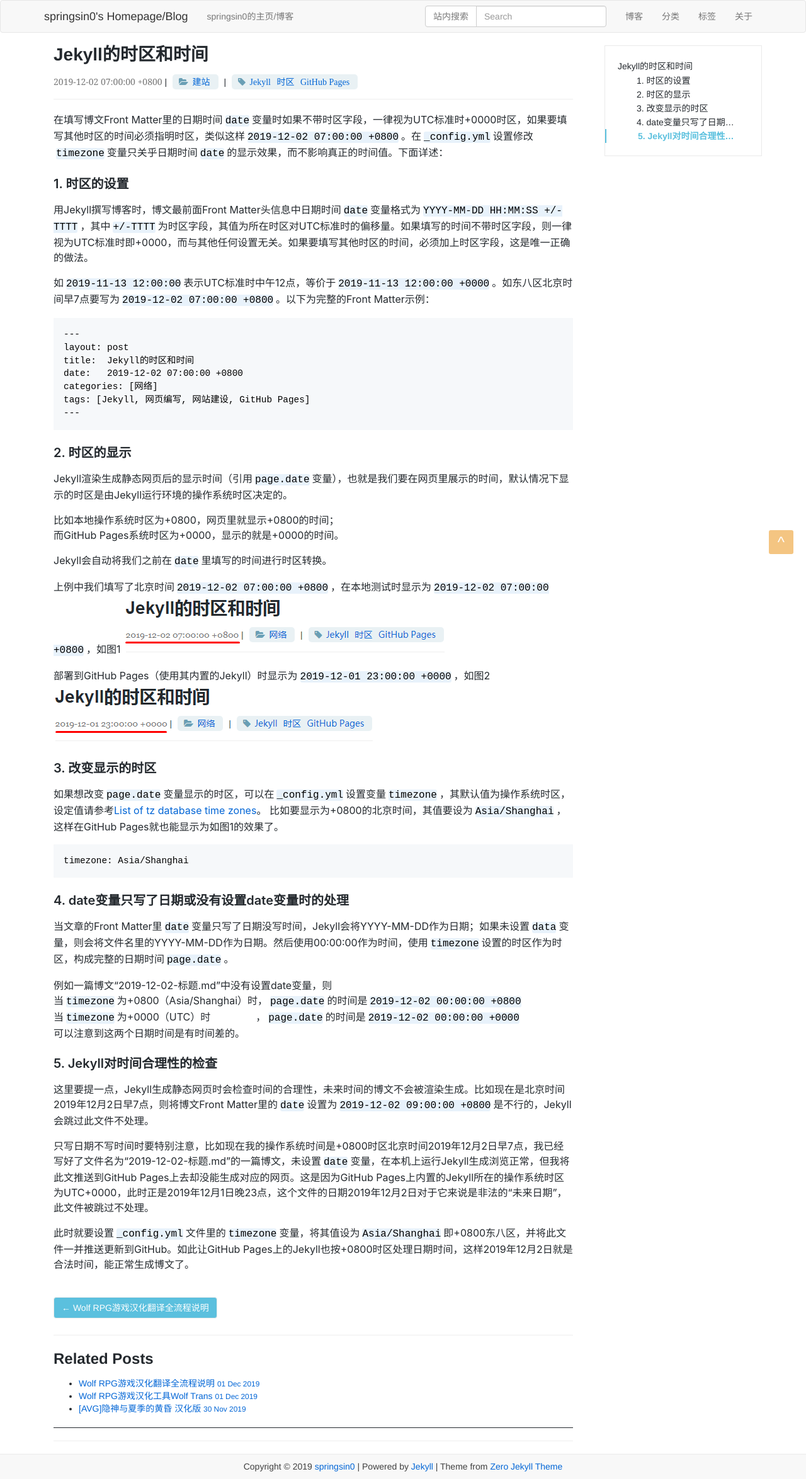
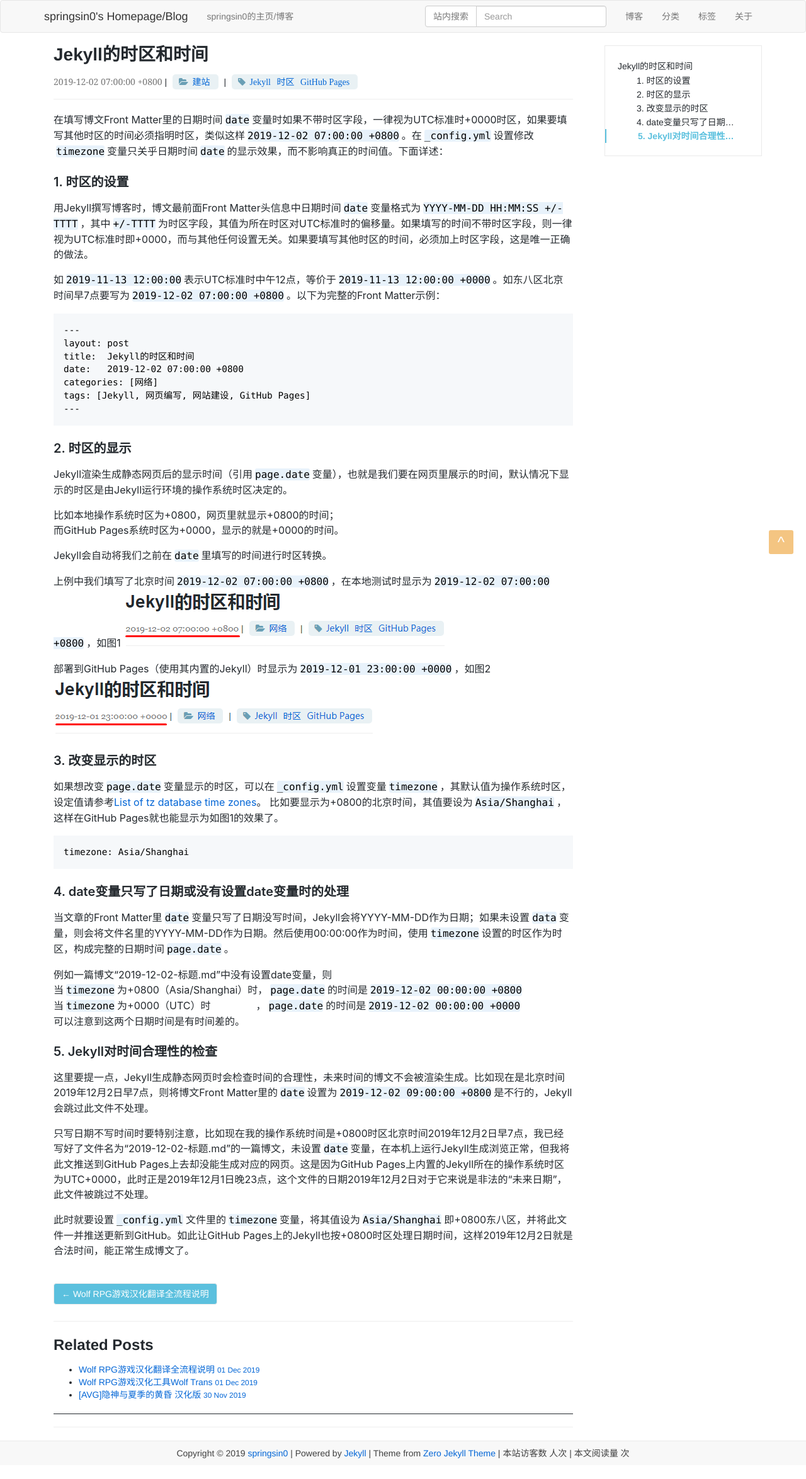
Before and after one commit to springsin0/springsin0.github.io, a Jekyll site: the page built from _posts/2019-12-02-Jekyll的时区.md, in a window 1280 px wide. Shown: the whole page at 63% size. Built offline with Jekyll 4.4.1, drawn with Linux system fonts in a browser that asks for light colours; comment, search, counter and statistics services are not loaded; after the commit the page ends 2327 px from its top, so only the background shows below that.

Commit message:
访问量计数器

```diff
--- a/_includes/comments.html
+++ b/_includes/comments.html
@@ -1,9 +1,9 @@
 
-<hr style="border-top-color:#24292e">
-<div id="disqus_thread"><hr></div>
+
+
 <script>
+if (!skipouterlink){
   //console.log(page_url, page_indentifier);
-
   /**
   *  RECOMMENDED CONFIGURATION VARIABLES: EDIT AND UNCOMMENT THE SECTION BELOW TO INSERT DYNAMIC VALUES FROM YOUR PLATFORM OR CMS.
   *  LEARN WHY DEFINING THESE VARIABLES IS IMPORTANT: https://disqus.com/admin/universalcode/#configuration-variables*/
@@ -20,5 +20,8 @@
   s.setAttribute('data-timestamp', +new Date());
   (d.head || d.body).appendChild(s);
   })();
+  document.write('<hr style="border-top-color:#24292e">');
+  document.write('<div id="disqus_thread"><hr></div>');
+}
 </script>
 <noscript>Please enable JavaScript to view the <a href="https://disqus.com/?ref_noscript">comments powered by Disqus.</a></noscript>
--- a/_includes/footer.html
+++ b/_includes/footer.html
@@ -1,5 +1,20 @@
 <footer class="footer">
+  <script>
+    if (!skipouterlink){
+      document.write('<script async src="//busuanzi.ibruce.info/busuanzi/2.3/busuanzi.pure.mini.js"><\/script>');
+    }
+  </script>
   <div class="copyright">
-      Copyright &copy; <time datetime="{{ site.time | date_to_xmlschema }}">{{ site.time | date: '%Y' }}</time> <a href="{{ site.url }}">{{ site.author }}</a> | Powered by <a href="https://github.com/jekyll/jekyll">Jekyll</a> | Theme from <a href="https://github.com/lszero/zero-theme" target="_blank">Zero Jekyll Theme</a>
+    <!-- 访问量： -->
+    <span style="float:left;left:6px;position:absolute">
+
+      </span>
+    </span>
+    Copyright &copy; <time datetime="{{ site.time | date_to_xmlschema }}">{{ site.time | date: '%Y' }}</time> <a href="{{ site.url }}">{{ site.author }}</a> | Powered by <a href="https://github.com/jekyll/jekyll">Jekyll</a> | Theme from <a href="https://github.com/lszero/zero-theme" target="_blank">Zero Jekyll Theme</a>
+    <span id="busuanzi_container_site_uv">
+      | 本站访客数 <span id="busuanzi_value_site_uv"></span>人次
+    </span>
+    <span id="busuanzi_container_page_uv">
+      | 本文阅读量 <span id="busuanzi_value_page_pv"></span>次
   </div>
 </footer>
--- a/_sass/my.scss
+++ b/_sass/my.scss
@@ -146,9 +146,9 @@
     /* margin-right: 0.5em; text-align: right; direction: rtl */
 /* } */
 
-.markdown-body code, .markdown-body kbd, .markdown-body pre {
-    font-family: monospace,monospace;
-}
+/* .markdown-body code, .markdown-body kbd, .markdown-body pre { */
+    /* font-family: monospace,monospace; */
+/* } */
 
 
 /* .markdown-body { */
@@ -164,7 +164,7 @@
     bottom: 0;
     width: 100%;
     position: absolute;
-    height: $height-footer;
+    /* height: $height-footer; */
     background-color: #F8F8F8;
     border-top: 1px solid #EAEAEA;
 }
```
Also changed, not shown: _includes/head.html (+12 -1 lines). Lines whose indentation alone changed are shown as unchanged.
